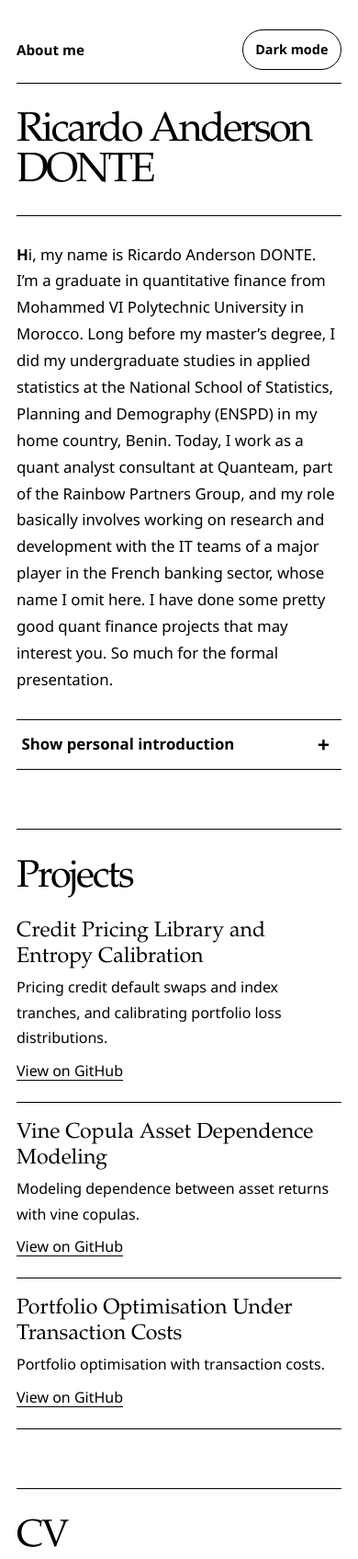
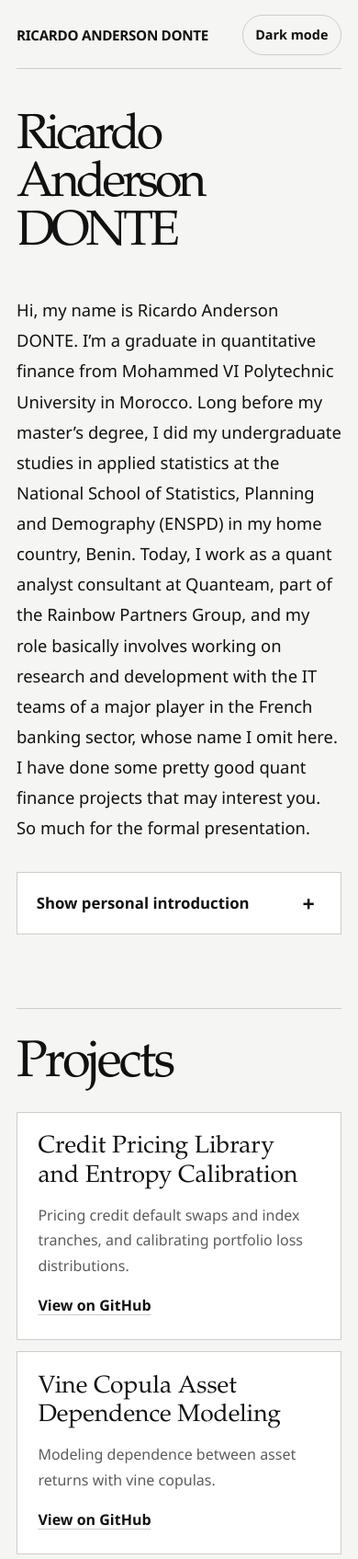
Before and after one commit to Ricardodonte/ricardodonte.github.io, a plain HTML site: page index.html in a window 390 px wide. Shown: the top 1695 px of the page at 92% size. Drawn offline with Linux system fonts and the light colour scheme.

Commit message:
Refine personal website design

```diff
--- a/index.html
+++ b/index.html
@@ -157,13 +157,67 @@
       body, .theme-toggle, .indicator { transition: none; }
       .personal[open] .personal-copy { animation: none; }
     }
+
+/* Visual layout */
+:root { --bg: #f5f5f3; --panel: #fff; --fg: #111; --subtle: #5c5c5b; --rule: #cdcdca; --tile: #e9e9e6; }
+:root[data-theme="dark"] { --bg: #111; --panel: #1a1a1a; --fg: #f5f5f3; --subtle: #c1c1bd; --rule: #4c4c49; --tile: #292929; }
+@media (prefers-color-scheme: dark) {
+  :root:not([data-theme]) { --bg: #111; --panel: #1a1a1a; --fg: #f5f5f3; --subtle: #c1c1bd; --rule: #4c4c49; --tile: #292929; }
+}
+body { background: var(--bg); color: var(--fg); font-family: 'Segoe UI',system-ui,sans-serif; }
+.about { width: min(78rem, calc(100% - 5rem)); padding-top: 1.5rem; }
+.heading { border: 0; padding: 0; }
+.heading-tools { border-color: var(--rule); margin-bottom: clamp(3rem,7vw,6.5rem); }
+.label { font-weight: 700; letter-spacing: -.02em; }
+.theme-toggle { background: transparent; color: var(--fg); border-color: var(--rule); }
+.theme-toggle:hover { color: var(--bg); background: var(--fg); }
+h1 { max-width: 12ch; font-size: clamp(4rem,9vw,8.8rem); letter-spacing: -.075em; }
+.navigation { display: flex; gap: .7rem 2rem; margin: 2.5rem 0 0; padding: 1.15rem 0; border-block: 1px solid var(--rule); }
+a { color: var(--fg); text-decoration-color: var(--rule); transition: text-decoration-color .2s ease, opacity .2s ease; }
+a:hover { text-decoration-color: currentColor; }
+.navigation a { text-decoration: none; font-size: .95rem; font-weight: 650; }
+.navigation a:hover { opacity: .55; }
+.bio { max-width: 65ch; margin: clamp(2.5rem,5vw,4.5rem) 0 0 auto; color: var(--fg); font-size: 1.12rem; }
+.formal { font-size: clamp(1.15rem,1.55vw,1.35rem); line-height: 1.8; }
+.formal::first-letter { font-weight: inherit; }
+.personal { margin-top: 2rem; }
+.personal summary { padding: 1.15rem 1.3rem; border: 1px solid var(--rule); background: var(--panel); transition: background .2s ease; }
+.personal summary:hover { background: var(--tile); }
+.personal-copy { padding: 2rem 1.3rem 0; color: var(--subtle); }
+.personal-copy p { line-height: 1.85; }
+.extra-section { border-color: var(--rule); margin-top: clamp(5rem,9vw,8rem); padding-top: clamp(2rem,4vw,3rem); grid-template-columns: minmax(12rem,1fr) minmax(0,2fr); gap: 3rem; }
+.extra-section h2 { font-size: clamp(3.5rem,6vw,5.5rem); }
+.project { background: var(--panel); border: 1px solid var(--rule); padding: clamp(1.4rem,3vw,2.2rem); transition: transform .2s ease, border-color .2s ease; }
+.project:first-child { padding-top: clamp(1.4rem,3vw,2.2rem); }
+.project + .project { margin-top: .75rem; }
+.project:hover { transform: translateY(-3px); border-color: var(--fg); }
+.project h3 { font-size: clamp(1.65rem,2.8vw,2.3rem); margin-bottom: .75rem; }
+.project p { color: var(--subtle); margin-bottom: 1rem; }
+.project a { display: inline-block; font-weight: 650; }
+.resume { background: var(--panel); border: 1px solid var(--rule); padding: clamp(1.5rem,3.5vw,3rem); }
+.resume h3 { border-top: 1px solid var(--rule); padding-top: 1.3rem; margin-top: 1.8rem; font-size: 1.65rem; }
+.resume p { color: var(--subtle); }
+.resume p:first-child { color: var(--fg); font-family: var(--serif); font-size: 1.35rem; }
+.resume strong { color: var(--fg); }
+.resume a[href$=".pdf"] { display: inline-block; color: var(--bg); background: var(--fg); padding: .75rem 1.1rem; text-decoration: none; font-weight: 650; }
+#blog > p { padding: 2rem; background: var(--tile); }
+@media (max-width: 42rem) {
+  .about { width: calc(100% - 2.25rem); padding-top: 1rem; }
+  h1 { font-size: clamp(3.35rem,13vw,5rem); overflow-wrap: anywhere; }
+  .heading-tools { margin-bottom: 3rem; }
+  .navigation { gap: .65rem 1.3rem; }
+  .bio { margin-top: 2.5rem; font-size: 1.05rem; }
+  .extra-section { grid-template-columns: 1fr; gap: 1.5rem; }
+}
+@media (prefers-reduced-motion: reduce) { *, *::before, *::after { transition: none !important; animation: none !important; scroll-behavior: auto !important; } }
+
   </style>
 </head>
 <body>
   <main class="about" aria-labelledby="name">
     <header class="heading">
       <div class="heading-tools">
-        <p class="label">About me</p>
+        <p class="label">RICARDO ANDERSON DONTE</p>
         <button class="theme-toggle" type="button" hidden>Dark mode</button>
       </div>
       <h1 id="name"><span>Ricardo</span> <span>Anderson</span> <span>DONTE</span></h1>
```
